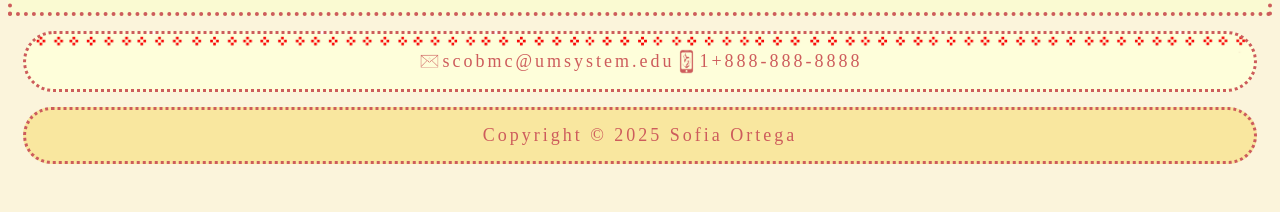
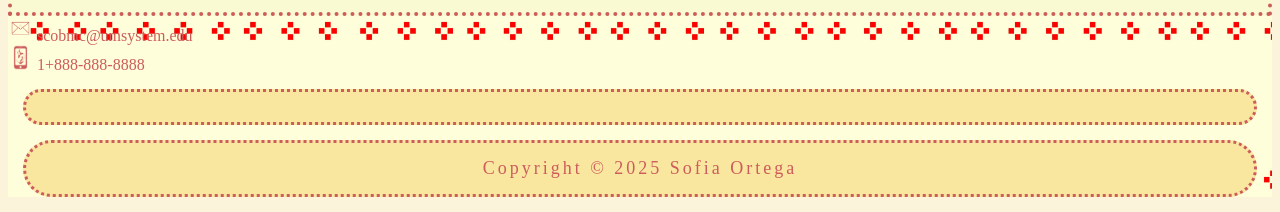
Before and after one commit to sofcortega/sofcortega.github.io, a plain HTML site: page webdevelopment/index.html in a window 1280 px wide. Shown: the part 805-1017 px from the top of the page. Before the commit the page ends 984 px from the top, so only its background shows below. Drawn offline with Linux system fonts and the light colour scheme; a web font is replaced by a local one.

Commit message:
Update index.html

```diff
--- a/webdevelopment/index.html
+++ b/webdevelopment/index.html
@@ -68,7 +68,7 @@ Tested: April 7, 2025; Passed on Safari and Chrome Browsers
              </main>
 
 
-             <footer> <p style="background-image: url(foot.jpeg);background-size: cover;">
+             <footer style="background-image: url(foot.jpeg);background-size: cover;">
               <img class="pic1" src="email.png" alt="email">
               <img class="picbig1" src="email.png" alt="email">scobmc@umsystem.edu <br>
               <img class="pic2" src="phone.png" alt="phone">
```
